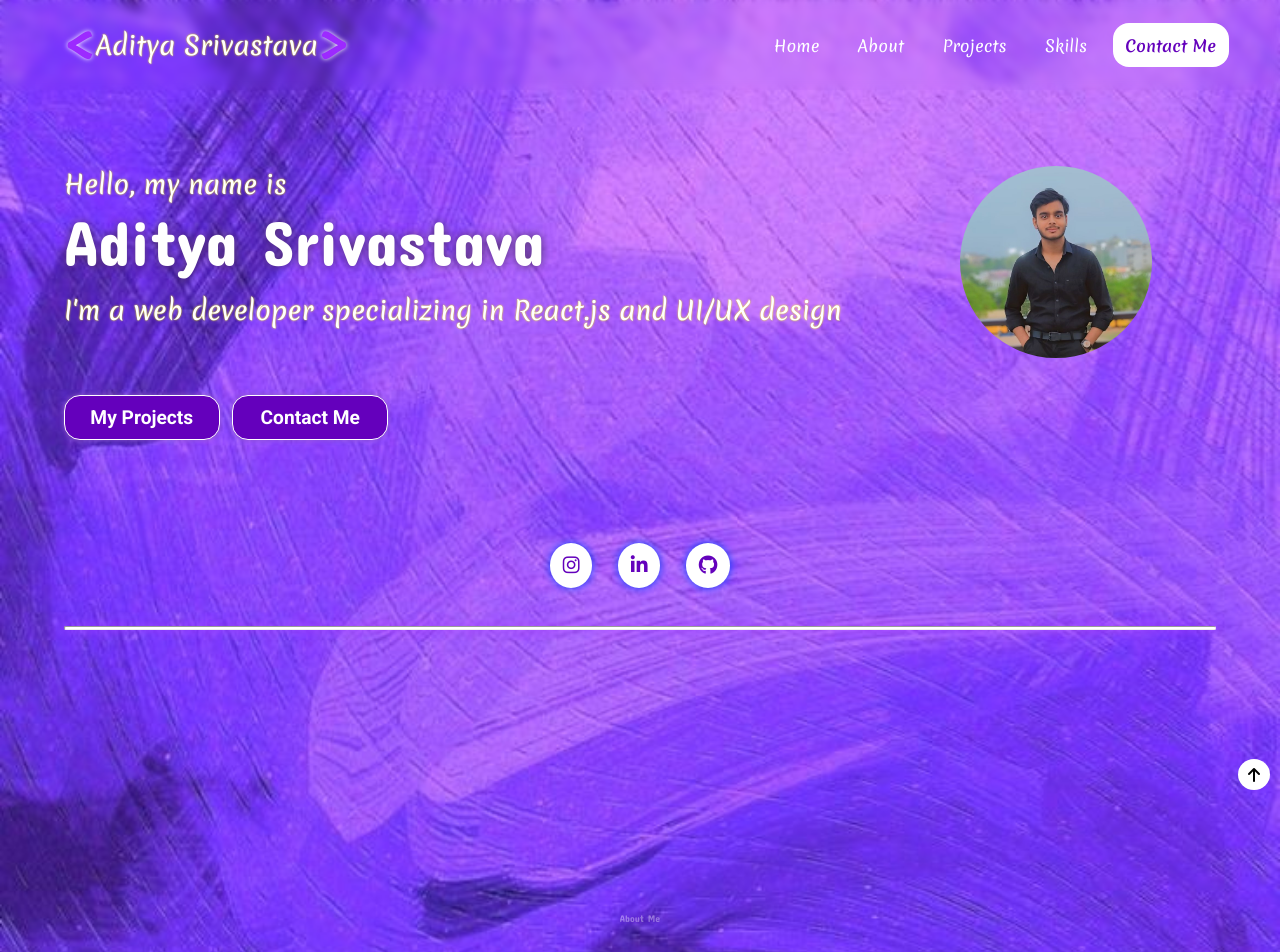
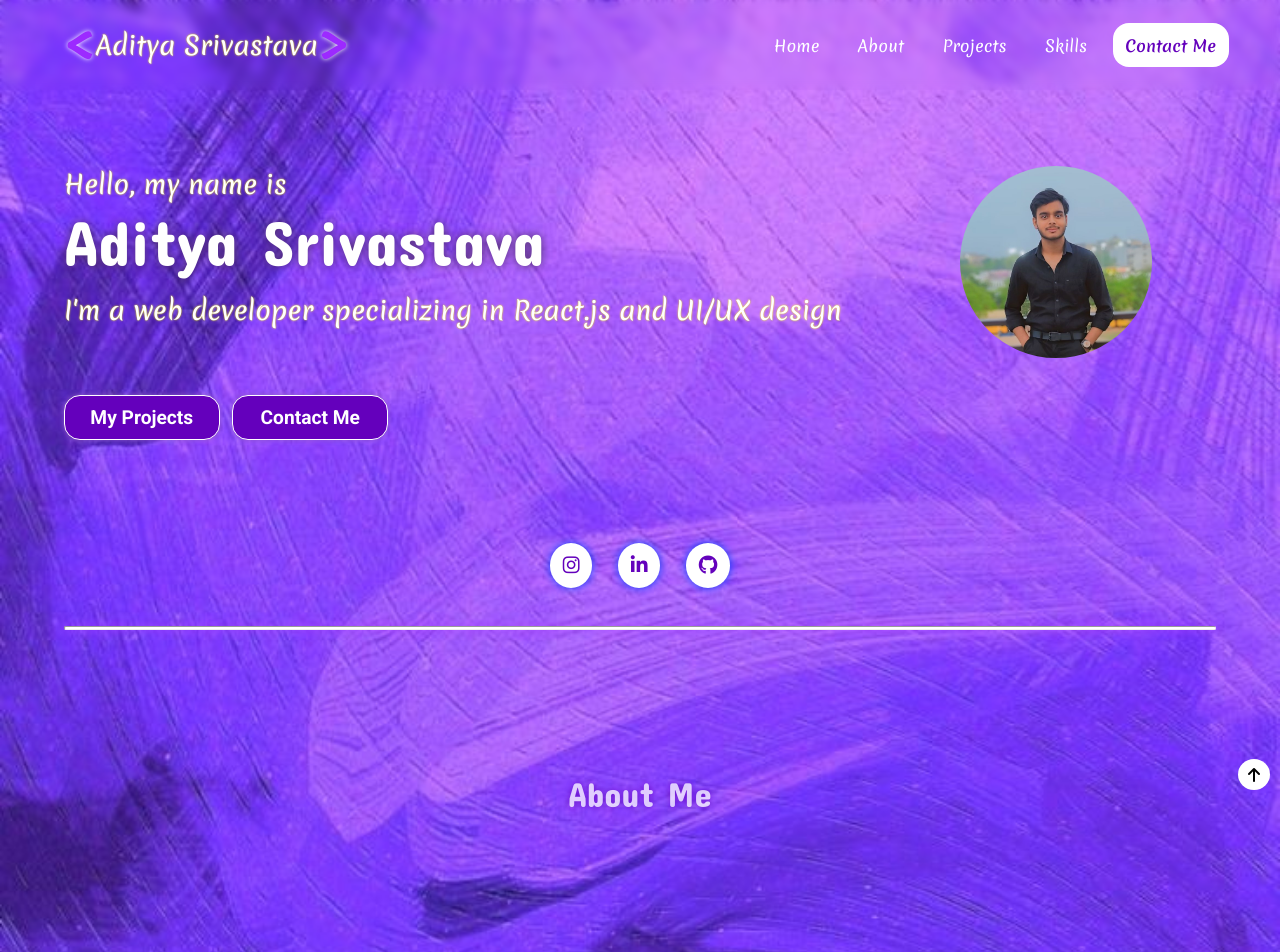
Before and after one commit to adityasriv2317/portfolioReact, a React (Vite) app: page / in a window 1280 px wide. Shown: the top 952 px of the page. Built offline with nearby package versions, Linux system fonts and the light colour scheme; a web font is replaced by a local one.

Commit message:
animation fix

```diff
--- a/src/App.css
+++ b/src/App.css
@@ -32,12 +32,12 @@ a#goup i{
     font-family: "Roboto", Arial, Helvetica, sans-serif;
 }
 
-.about .moto, .about .data, .skills, .projects{
-    animation-name: Appearing;
-    animation-timeline: view(10% 0%);
+.App .moto, .App .data, .App .projectCard, .App .mySkills{
+    animation-name: appearingUp;
+    animation-timeline: view(70% 0%);
 }
 
-@keyframes Appearing {
+@keyframes appearingUp {
     from{
         opacity: 0.2;
         transform: translateY(20vw) scale(0);
--- a/src/component/projects.jsx
+++ b/src/component/projects.jsx
@@ -16,7 +16,7 @@ const projects = () => {
 
         <div className="myProjects">
             <ul>
-                <li>
+                <li className='projectCard'>
                     <h3><b>FlyUp</b> - Tourism Website</h3>
                     <div className="pdata">
                         A website for exploring various places and purchasing travel packages and services online. Allowing users to gather
@@ -47,7 +47,7 @@ const projects = () => {
                     </div>
                 </li>
 
-                <li>
+                <li className='projectCard'>
                     <h3><b>XERO</b> - Game Store Website</h3>
                     <div className="pdata">
                         An online game purchasing website that displays top games. The website also allows users to rate games and create
```
